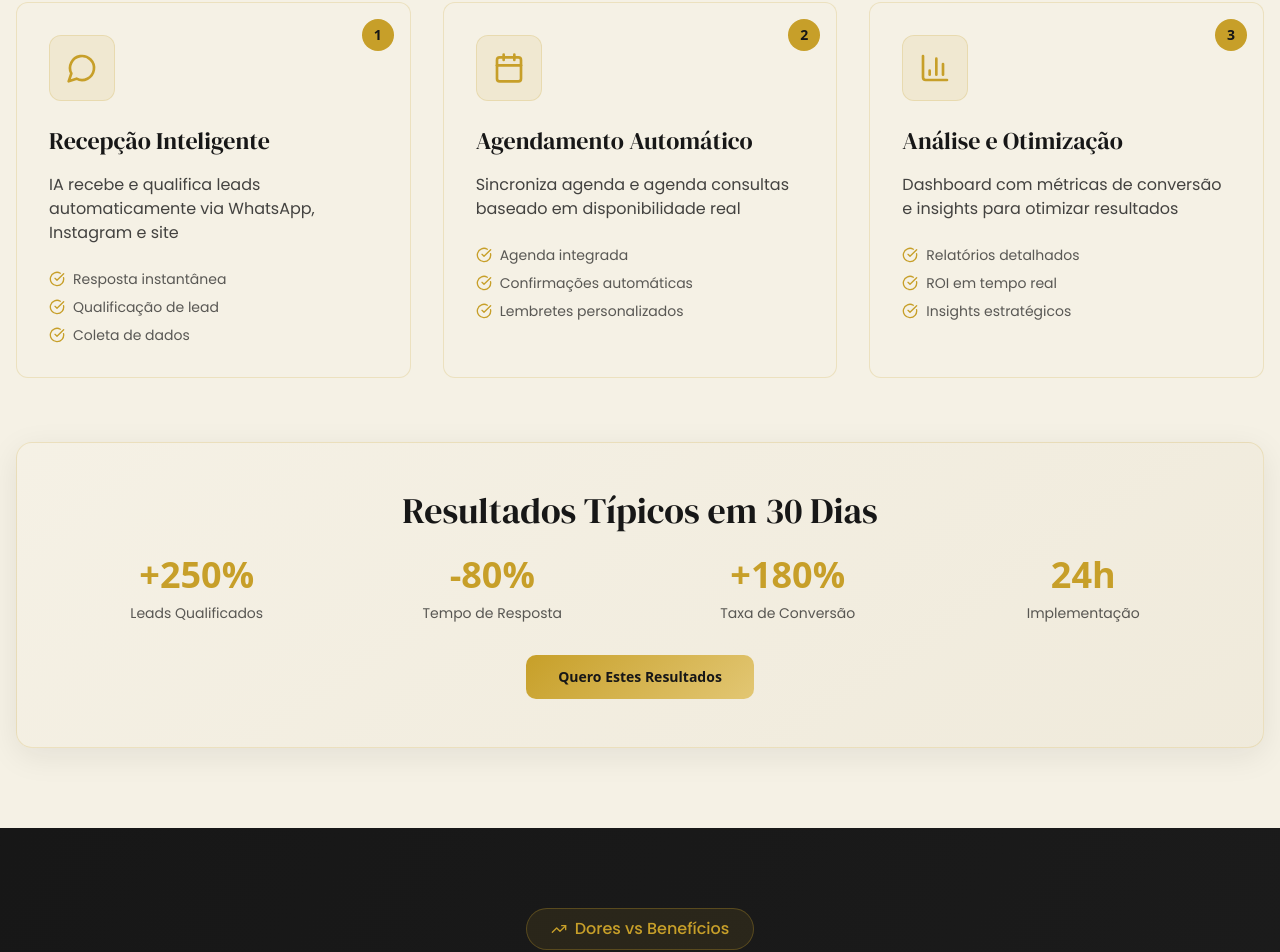
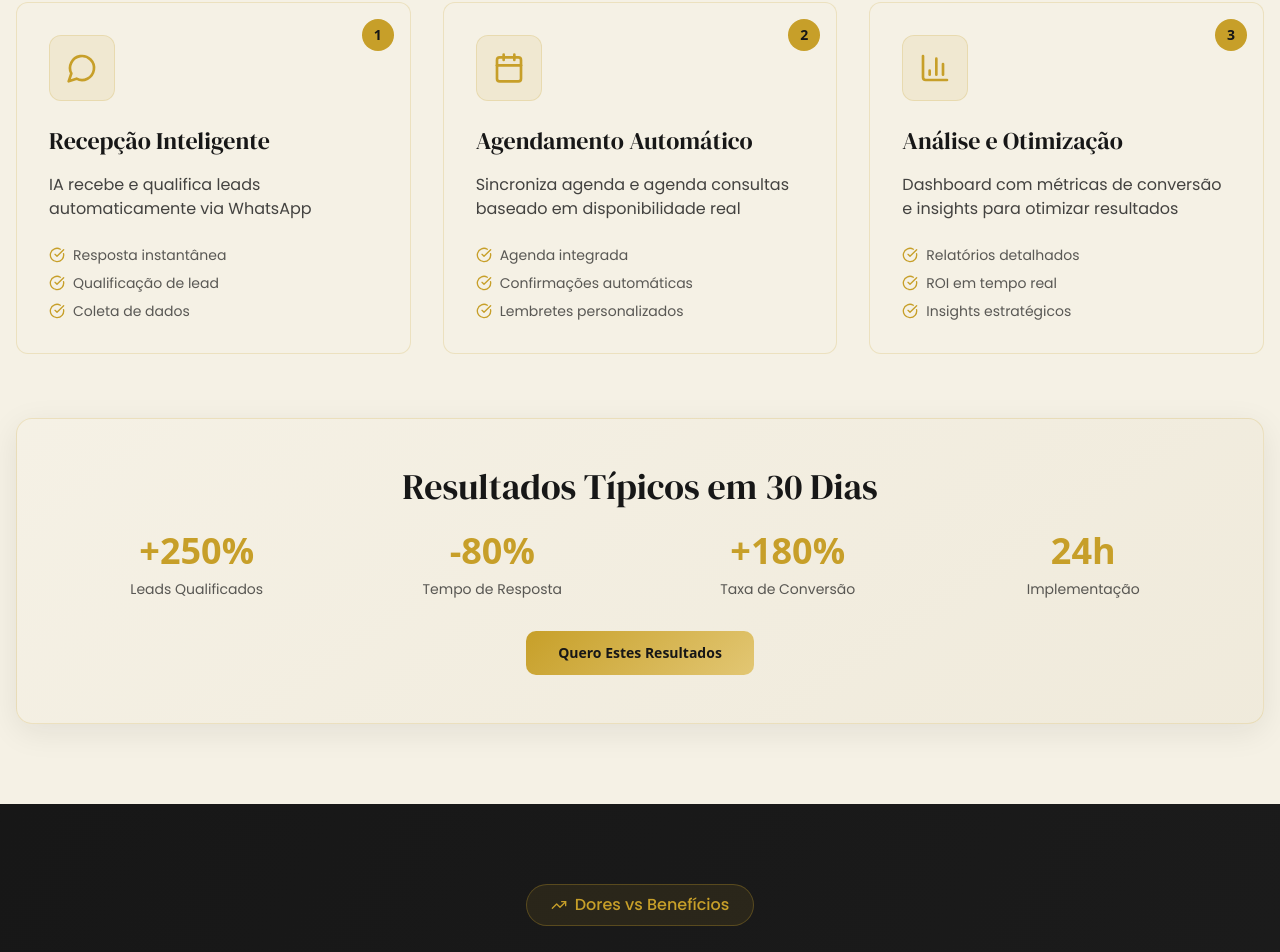
Before and after one commit to Enzomileto/aurumlabs, a React (Vite) app: page / in a window 1280 px wide. Shown: the part 1743-2695 px from the top of the page. Built offline with nearby package versions, Linux system fonts and the light colour scheme.

Commit message:
Update demonstration description
Update the description of the first step in the demonstration section.

```diff
--- a/src/components/Demonstracao.tsx
+++ b/src/components/Demonstracao.tsx
@@ -14,7 +14,7 @@ const Demonstracao = () => {
     {
       icon: MessageCircle,
       title: "Recepção Inteligente",
-      description: "IA recebe e qualifica leads automaticamente via WhatsApp, Instagram e site",
+      description: "IA recebe e qualifica leads automaticamente via WhatsApp",
       features: ["Resposta instantânea", "Qualificação de lead", "Coleta de dados"]
     },
     {
```
